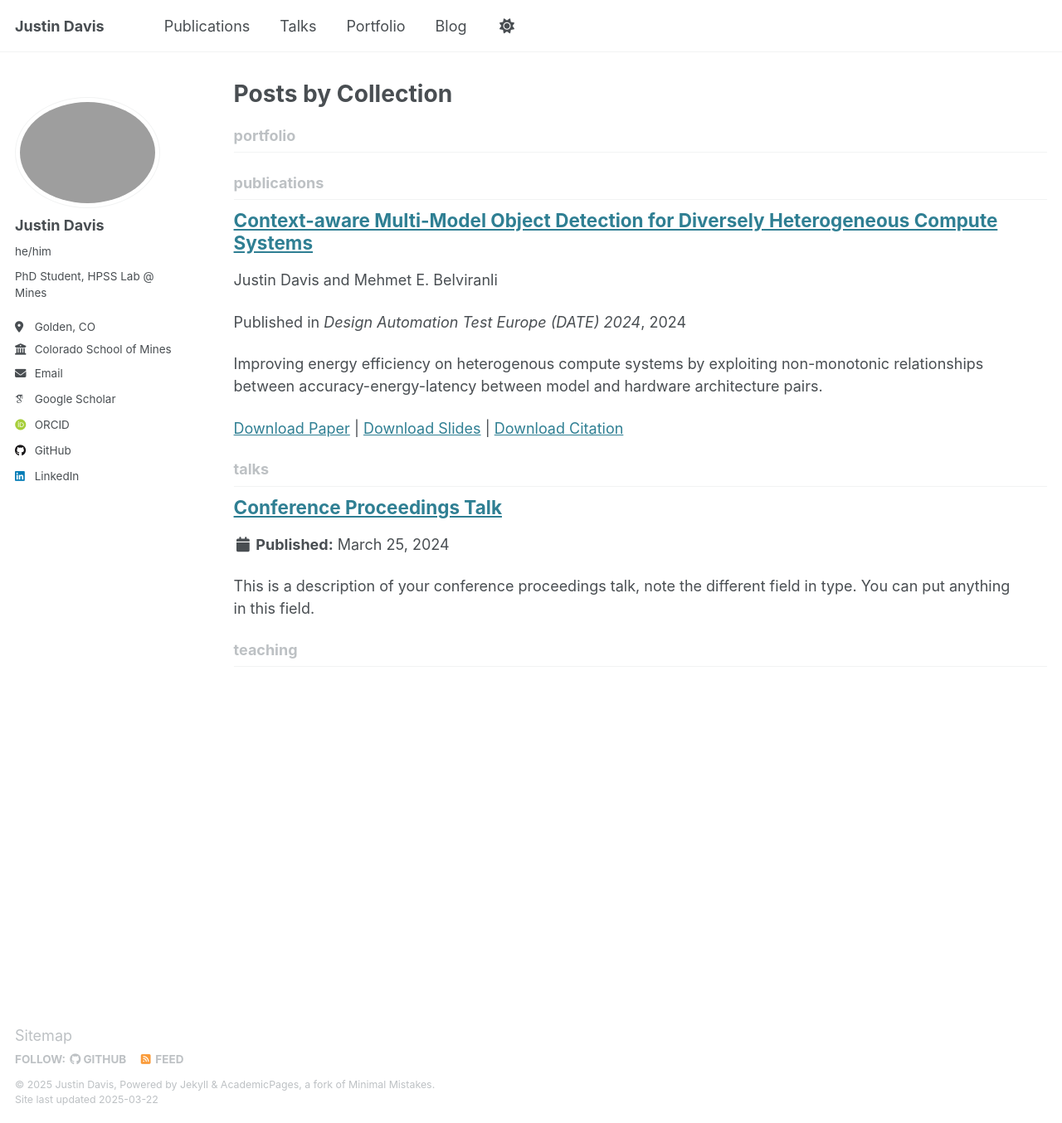
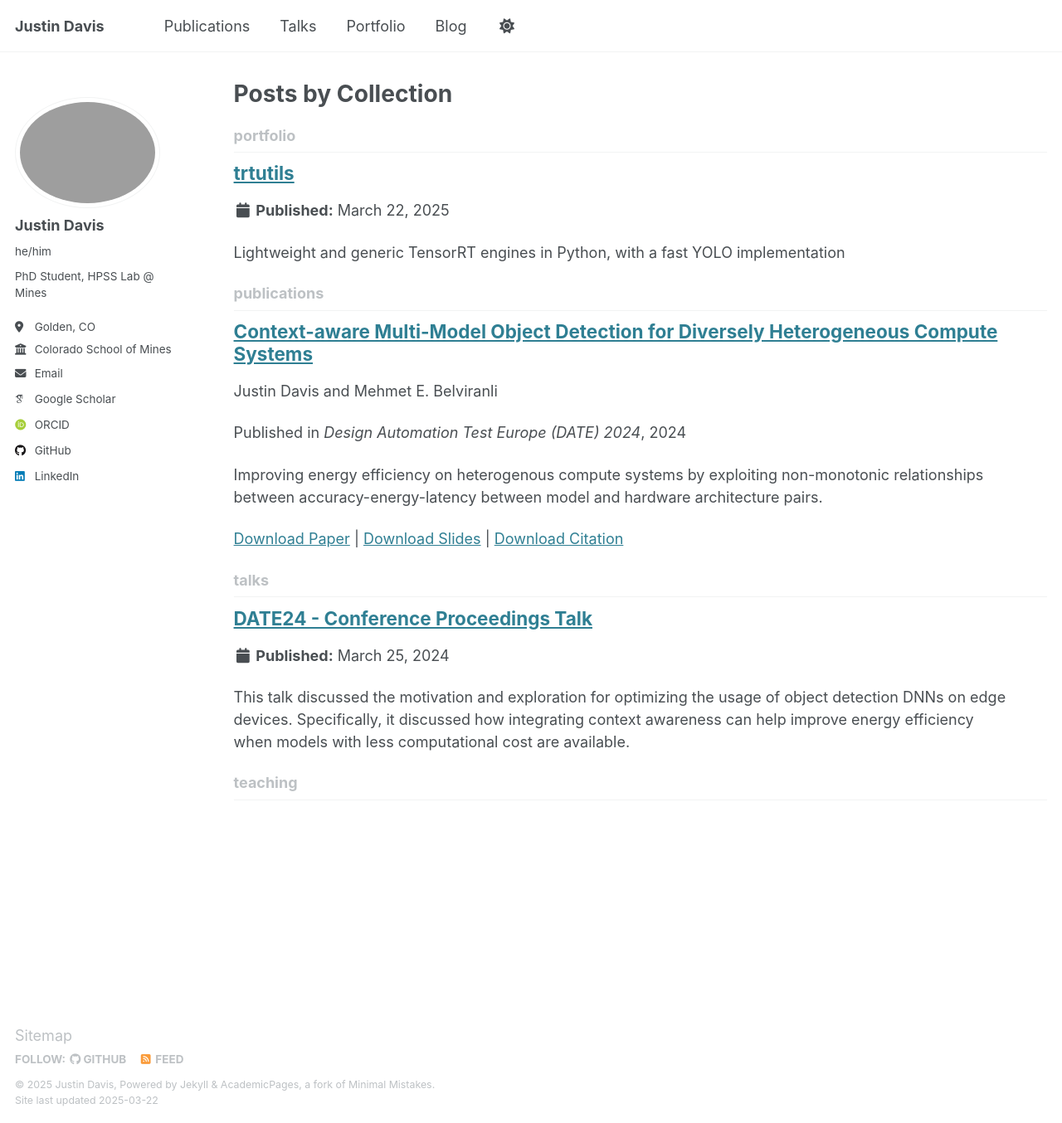
Before and after one commit to justincdavis/justincdavis.github.io, a Jekyll site: the page built from _pages/collection-archive.html, in a window 1280 px wide and 1354 px high. Shown: the whole window at 83% size. Built offline with Jekyll 4.4.1, drawn with Linux system fonts in a browser that asks for light colours; some web fonts are replaced.

Commit message:
start adding to the portfolio

```diff
--- /dev/null
+++ b/_portfolio/trtutils.md
@@ -0,0 +1,10 @@
+---
+title: "trtutils"
+excerpt: "Lightweight and generic TensorRT engines in Python, with a fast YOLO implementation"
+collection: portfolio
+---
+
+trtutils is a lightweight Python library that simplifies working with TensorRT for deep learning inference. It offers a generic YOLO interface designed to provide up to a 2x end-to-end inference speedup when compared with similiar Python only inference frameworks. Additionally, it provides a unified TRTEngine class to easily load and run TensorRT engines. By managing memory usage and allocations efficiently, trtutils helps streamline deployment and ensures optimal resource utilization during model inference.
+
+Code: https://github.com/justincdavis/trtutils
+Documentation: https://trtutils.readthedocs.io/en/latest/index.html
--- a/_talks/2024-03-25-date24.md
+++ b/_talks/2024-03-25-date24.md
@@ -1,5 +1,5 @@
 ---
-title: "Conference Proceedings Talk"
+title: "DATE24 - Conference Proceedings Talk"
 collection: talks
 type: "Conference proceedings talk"
 permalink: /talks/2024-03-25-date24
@@ -8,4 +8,4 @@ date: 2024-03-25
 location: "Valencia, Spain"
 ---
 
-This is a description of your conference proceedings talk, note the different field in type. You can put anything in this field.
+This talk discussed the motivation and exploration for optimizing the usage of object detection DNNs on edge devices. Specifically, it discussed how integrating context awareness can help improve energy efficiency when models with less computational cost are available.
```
